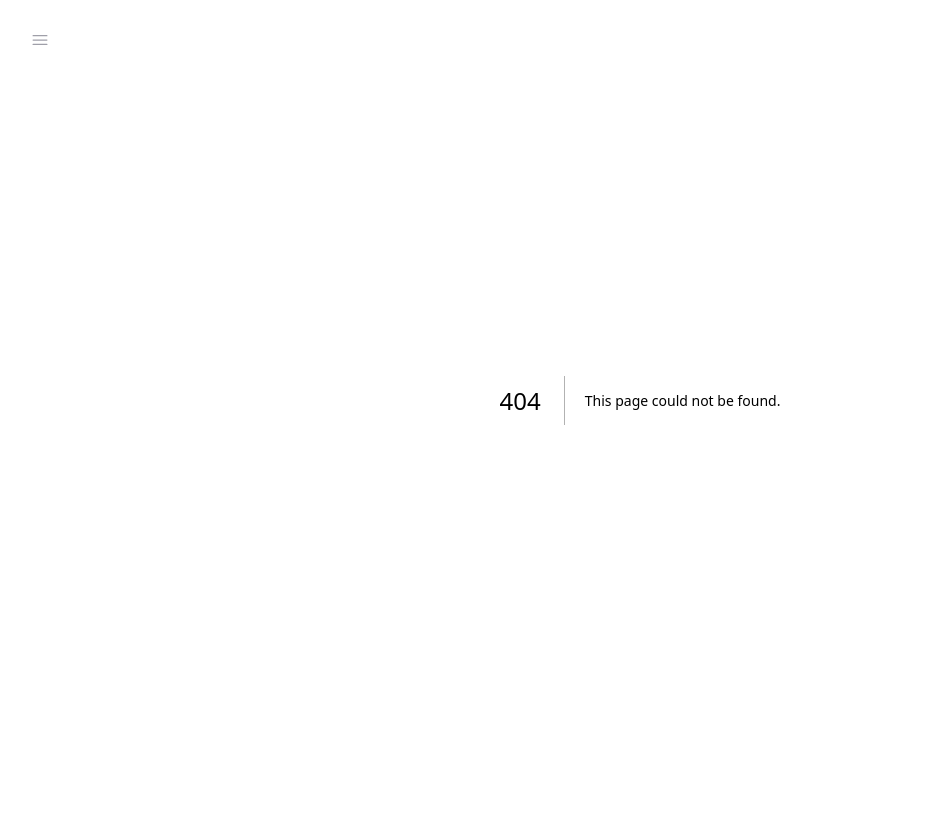
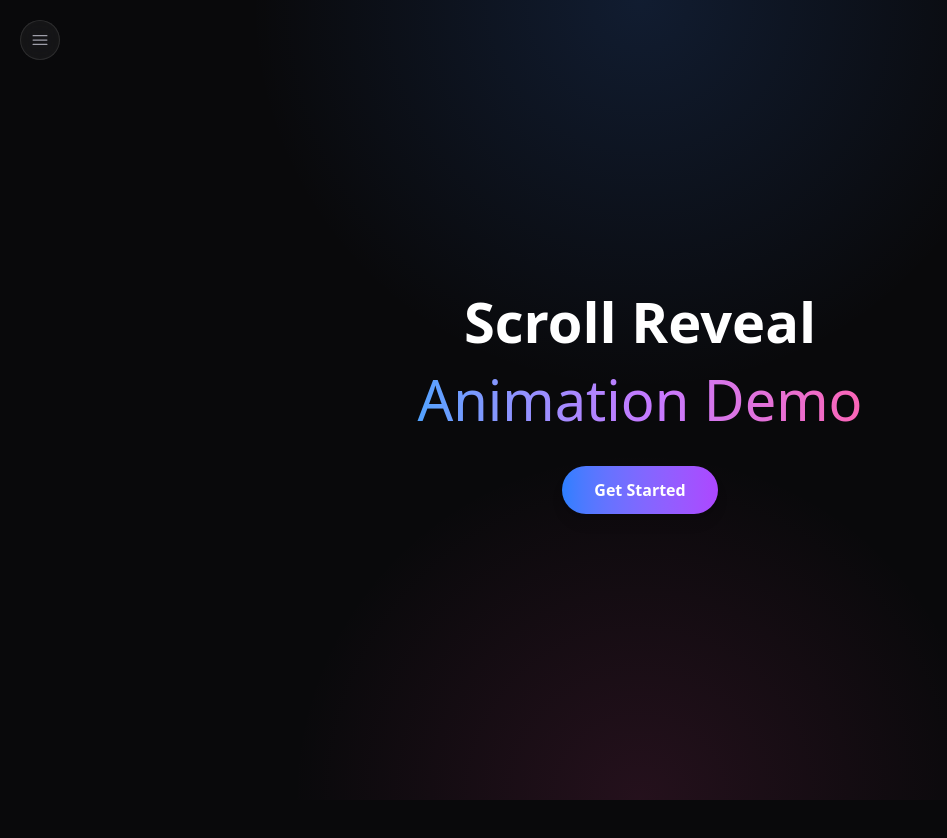
Before and after one commit to xxibcill/motion-gallery, a Next.js app: page /test in a window 1280 px wide. Before the commit this address had no page. Shown: the top 838 px of the page, without its empty margins (0-947 px from the left). Before the commit the page ends 800 px from the top, so only its background shows below. Built offline with nearby package versions, Linux system fonts and the light colour scheme.

Commit message:
scroll reveal component

```diff
--- /dev/null
+++ b/app/test/page.tsx
@@ -0,0 +1,9 @@
+import { ScrollRevealSection } from '@/components/scroll-reveal-section'
+
+export default function TestPage() {
+  return (
+    <main className="bg-zinc-950">
+      <ScrollRevealSection />
+    </main>
+  )
+}
--- /dev/null
+++ b/components/scroll-reveal-section.tsx
@@ -0,0 +1,116 @@
+"use client";
+
+import {
+  motion,
+  useReducedMotion,
+  useScroll,
+  useSpring,
+  useTransform,
+  type MotionValue,
+} from "framer-motion";
+import { useRef, type ReactNode } from "react";
+
+const SCROLL_REVEAL_HEIGHT = "400vh";
+
+const OPACITY_SPRING = {
+  stiffness: 100,
+  damping: 30,
+};
+
+const POSITION_SPRING = {
+  stiffness: 80,
+  damping: 20,
+};
+
+interface RevealItemProps {
+  children: ReactNode;
+  progress: MotionValue<number>;
+  start: number;
+  end: number;
+  className?: string;
+}
+
+function RevealItem({
+  children,
+  progress,
+  start,
+  end,
+  className,
+}: RevealItemProps) {
+  const prefersReducedMotion = useReducedMotion();
+
+  const opacity = useTransform(progress, [start, end], [0, 1]);
+  const translateY = useTransform(progress, [start, end], [60, 0]);
+  const scale = useTransform(progress, [start, end], [0.9, 1]);
+
+  const smoothOpacity = useSpring(opacity, OPACITY_SPRING);
+  const smoothTranslateY = useSpring(translateY, POSITION_SPRING);
+  const smoothScale = useSpring(scale, OPACITY_SPRING);
+
+  if (prefersReducedMotion) {
+    return <div className={className}>{children}</div>;
+  }
+
+  return (
+    <motion.div
+      className={className}
+      style={{
+        opacity: smoothOpacity,
+        y: smoothTranslateY,
+        scale: smoothScale,
+      }}
+    >
+      {children}
+    </motion.div>
+  );
+}
+
+export function ScrollRevealSection() {
+  const containerRef = useRef<HTMLDivElement>(null);
+  const { scrollYProgress } = useScroll({
+    target: containerRef,
+    offset: ["start start", "end end"],
+  });
+
+  return (
+    <section ref={containerRef} className="relative bg-zinc-950" style={{ height: SCROLL_REVEAL_HEIGHT }}>
+      <div className="sticky top-0 h-screen w-full overflow-hidden bg-zinc-950">
+        <div className="absolute inset-0 bg-[radial-gradient(circle_at_top,_rgba(59,130,246,0.16),_transparent_38%),radial-gradient(circle_at_bottom,_rgba(236,72,153,0.12),_transparent_34%)]" />
+        <div className="relative z-10 flex h-screen flex-col items-center justify-center gap-2 px-6 text-center">
+          <RevealItem
+            progress={scrollYProgress}
+            start={0.08}
+            end={0.24}
+            className="text-white font-bold leading-tight"
+          >
+            <span className="block text-[3rem] md:text-[3.5rem]">
+              Scroll Reveal
+            </span>
+          </RevealItem>
+
+          <RevealItem
+            progress={scrollYProgress}
+            start={0.26}
+            end={0.44}
+            className="leading-tight"
+          >
+            <span className="block bg-gradient-to-r from-blue-400 via-purple-400 to-pink-400 bg-clip-text text-[3rem] text-transparent md:text-[3.5rem]">
+              Animation Demo
+            </span>
+          </RevealItem>
+
+          <RevealItem
+            progress={scrollYProgress}
+            start={0.5}
+            end={0.68}
+            className="mt-6"
+          >
+            <button className="rounded-full bg-gradient-to-r from-blue-500 to-purple-500 px-8 py-3 font-semibold text-white shadow-lg transition-all duration-300 hover:scale-105 hover:from-blue-600 hover:to-purple-600 hover:shadow-xl">
+              Get Started
+            </button>
+          </RevealItem>
+        </div>
+      </div>
+    </section>
+  );
+}
```
